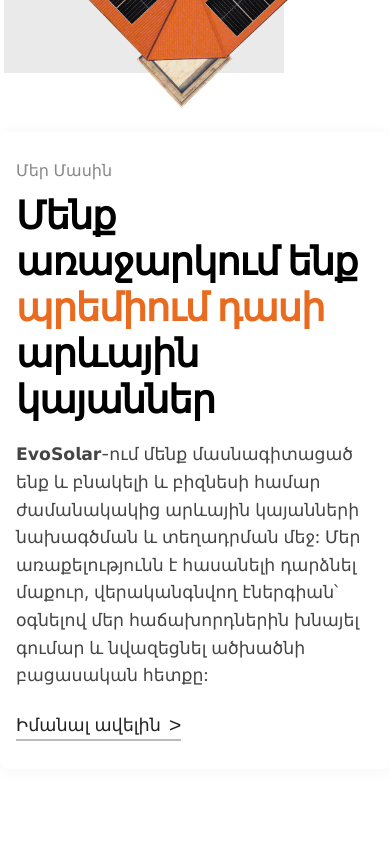
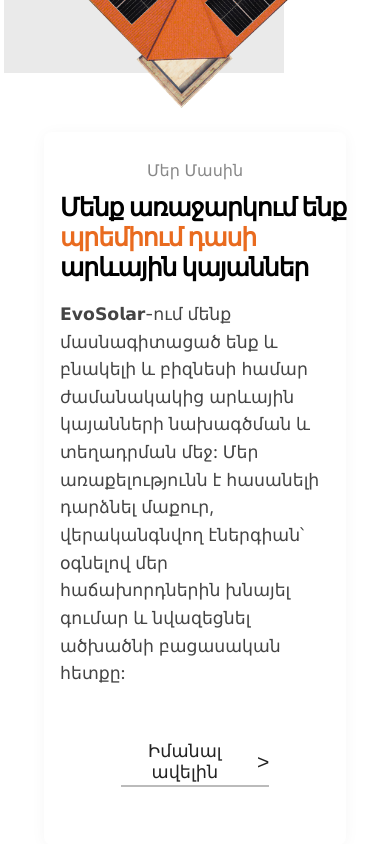
Before and after one commit to Birdman1104/evosolar-website, a Vue app: page / in a window 390 px wide. Shown: the part 4620-5464 px from the top of the page. Built offline with nearby package versions, Linux system fonts and the light colour scheme.

Commit message:
about us css fixed

```diff
--- a/src/components/AboutUs.vue
+++ b/src/components/AboutUs.vue
@@ -194,7 +194,6 @@
     margin-top: 18px;
     color: #444;
     font-size: 1.05rem;
-    background: #f7f7f7;
     border-radius: 6px;
     padding: 16px 18px;
     box-shadow: 0 2px 8px 0 rgba(0, 0, 0, 0.03);
@@ -205,6 +204,31 @@
         flex-direction: column;
         padding: 24px 0;
         height: fit-content;
+    }
+
+    .hero-text h1 {
+        font-size: 25px;
+        width: 110%;
+    }
+
+    .hero-label {
+        text-align: center;
+    }
+
+    .more-text {
+        padding: 0;
+    }
+
+    .hero-more {
+        display: flex;
+        justify-content: center;
+        flex-direction: column;
+    }
+
+    .more-btn {
+        width: 55%;
+        align-self: center;
+        margin: 30px 0;
     }
 
     .hero-image {
@@ -219,7 +243,6 @@
         margin: auto;
         border-radius: 8px;
         height: 320px;
-
     }
 
     .image-bg-layer {
@@ -232,8 +255,9 @@
         position: unset;
         margin-left: 0;
         padding: 28px 16px;
-        min-width: none;
-        max-width: 100vw;
+        min-width: 270px;
+        max-width: 100%;
+        width: 270px;
     }
 }
 </style>
```
